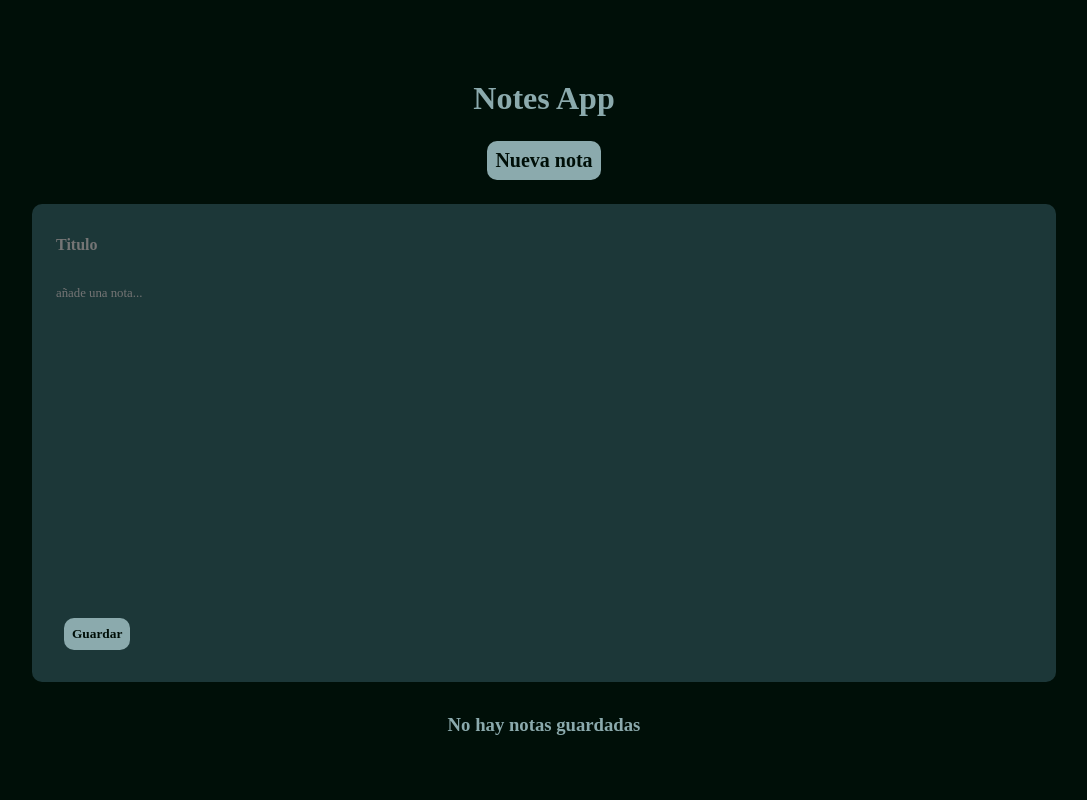
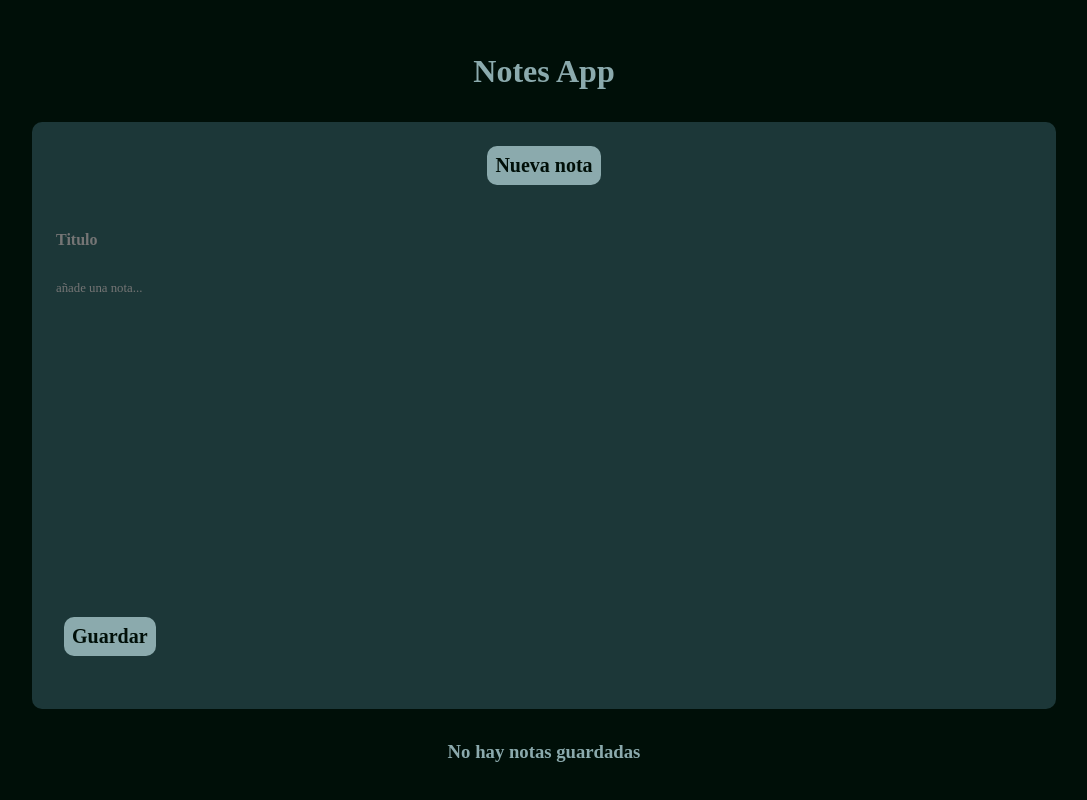
Before and after one commit to oscarmumm/notes-app-react, a React (Vite) app: page / in a window 1280 px wide. Both pictures are taken after a click on the button "Nueva nota". Shown: the whole page, without its empty margins (96-1183 px from the left). Built offline with nearby package versions, Linux system fonts and the light colour scheme; a web font is replaced by a local one.

Commit message:
added expansion on new note

```diff
--- a/src/App.css
+++ b/src/App.css
@@ -5,6 +5,18 @@
     align-items: center;
     justify-content: center;
     background-color: var(--color1);
+}
+
+.new-note-btn-container {
+    display: flex;
+    align-items: center;
+    flex-direction: column;
+    justify-content: center;
+    padding: 1rem 0;
+    border-radius: 10px;
+    background-color: var(--color2);
+    margin: 1rem 0;
+    width: 80%;
 }
 
 .new-note-btn {
@@ -19,50 +31,43 @@
 }
 
 .new-note {
-  width: 100%;
-  display: flex;
-  align-items: center;
-  justify-content: center;
+    width: 100%;
+    display: flex;
+    align-items: center;
+    justify-content: center;
 }
 
-/* .desplegar {
-    position: relative;
-    margin-top: 0;
-    animation-name: desplegar;
-    animation-duration: 500ms;
+.expand {
+    height: 500px;
+    animation: expand 500ms;
+    opacity: 1;
 }
 
-@keyframes desplegar {
+@keyframes expand {
     0% {
-        margin-top: -150vh;
-        opacity: 0;
-    }
-    90% {
+        height: 0;
         opacity: 0;
     }
     100% {
-        margin-top: 0;
+        height: 500px;
         opacity: 1;
     }
 }
 
-.contraer {
-    position: fixed;
-    margin-top: -150vh;
-    animation-name: contraer;
-    animation-duration: 5s;
+.contract {
+    height: 0;
+    animation: contract 500ms;
     opacity: 0;
+    z-index: -1;
 }
-@keyframes contraer {
+
+@keyframes contract {
     0% {
-        margin-top: 0;
+        height: 500px;
         opacity: 1;
     }
-    10% {
+    100% {
+        height: 0;
         opacity: 0;
     }
-    100% {
-        margin-top: -150vh;
-        opacity: 0;
-    }
-} */
+}
--- a/src/App.jsx
+++ b/src/App.jsx
@@ -25,12 +25,23 @@ function App() {
     return (
         <div className="app">
             <Header />
-            <button onClick={showNewNoteInterface} className="new-note-btn">
-                Nueva nota
-            </button>
-            <div className={isActive ? 'desplegar new-note' : 'contraer new-note'}>
-                <NewNote addNoteToCollection={addNoteToCollection} />
+            <div className="new-note-btn-container">
+                <button onClick={showNewNoteInterface} className="new-note-btn">
+                    Nueva nota
+                </button>
+                <div
+                    className={
+                        isActive ? "expand new-note-container" : "contract new-note-container"
+                    }
+                >
+                    <NewNote addNoteToCollection={addNoteToCollection} />
+                </div>
             </div>
+            <div
+                className={
+                    isActive ? "desplegar new-note" : "contraer new-note"
+                }
+            ></div>
             <NotesCollection
                 notes={notes}
                 deleteFromCollection={deleteFromCollection}
--- a/src/components/NewNote.jsx
+++ b/src/components/NewNote.jsx
@@ -17,7 +17,7 @@ const NewNote = ({addNoteToCollection}) => {
     }
 
     return (
-        <form className="new-note-container">
+        <form>
             <input
                 value={title}
                 onChange={(e) => setTitle(e.target.value)}
--- a/src/styles/NewNote.css
+++ b/src/styles/NewNote.css
@@ -3,11 +3,9 @@
   align-items: flex-start;
   flex-direction: column;
   justify-content: center;
-  padding: 1rem;
+  padding: 0 1rem;
   border-radius: 10px;
-  background-color: var(--color2);
-  margin: 1rem 0;
-  width: 80%;
+  width: 100%;
 }
 
 .note-title, .note-body {
@@ -41,4 +39,5 @@
   background: var(--color5);
   color: var(--color1);
   font-weight: bold;
+  font-size: 1.25rem;
 }
```
